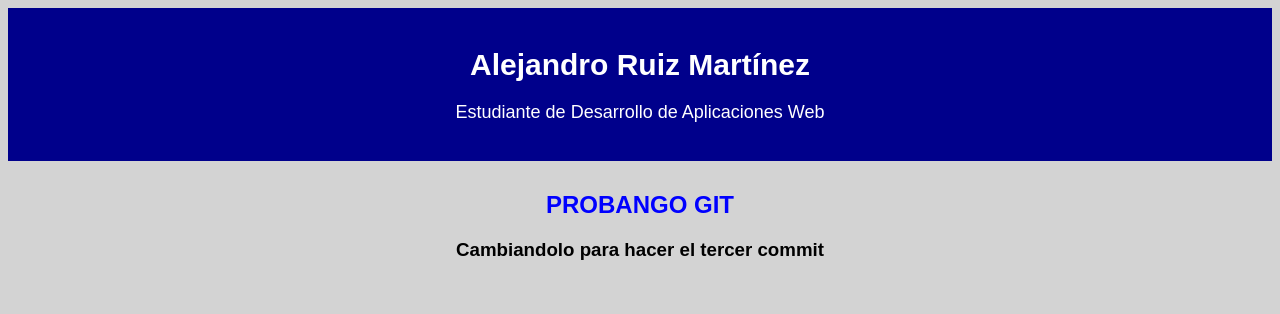
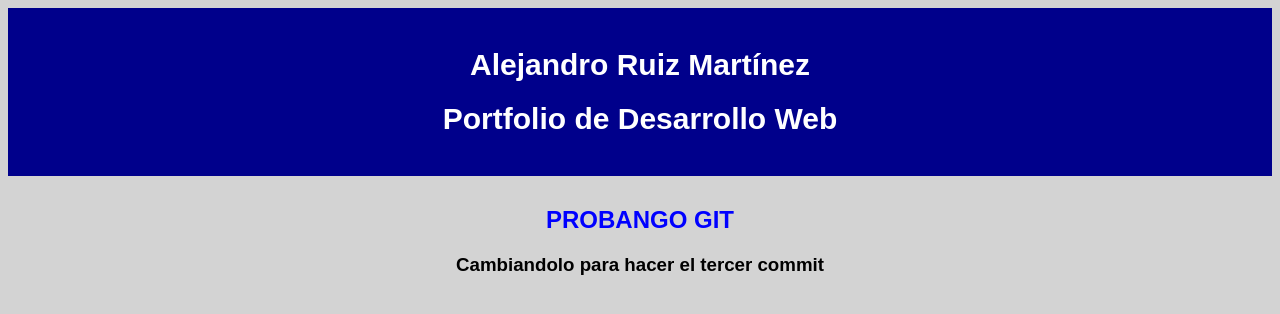
Before and after one commit to Ale07dv/daw2-git-portfolio, a plain HTML site: page index.html in a window 1280 px wide. Drawn offline with Linux system fonts and the light colour scheme.

Commit message:
feat: actualizar titulo principal

```diff
--- a/index.html
+++ b/index.html
@@ -10,7 +10,7 @@
 <body>
     <header>
         <h1>Alejandro Ruiz Martínez</h1>
-        <p>Estudiante de Desarrollo de Aplicaciones Web</p>
+        <h1>Portfolio de Desarrollo Web</h1>
     </header>
 
     <h2>PROBANGO GIT</h2>
```
